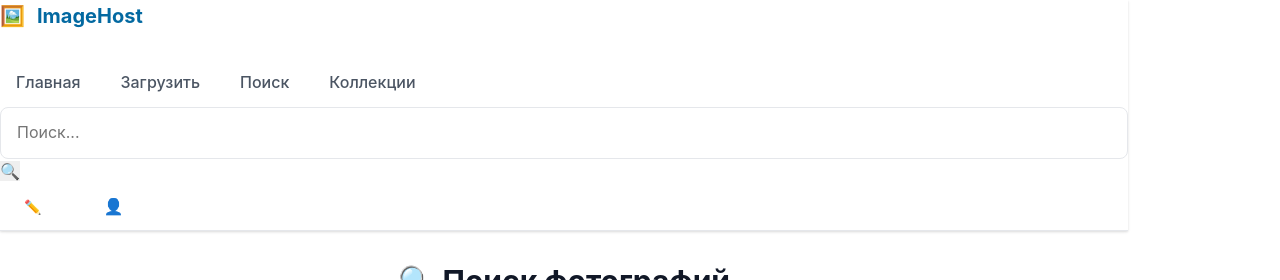
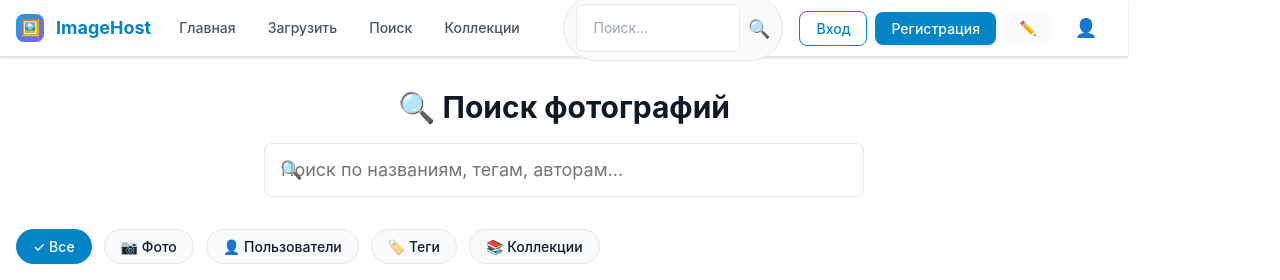
Before and after one commit to TemonLois1/photo-hosting, a React (Create React App) app in the folder frontend/: page /search in a window 1280 px wide. Shown: the top 280 px of the page. Built offline with nearby package versions, Linux system fonts and the light colour scheme.

Commit message:
🎨 Compact header with auth buttons and improved space usage

```diff
--- a/frontend/src/components/Layout/Header.jsx
+++ b/frontend/src/components/Layout/Header.jsx
@@ -65,6 +65,12 @@ function Header() {
 
         {/* Actions */}
         <div className="header-actions">
+          <button className="auth-btn signin-btn" onClick={closeMobileMenu}>
+            Вход
+          </button>
+          <button className="auth-btn signup-btn" onClick={closeMobileMenu}>
+            Регистрация
+          </button>
           <Link
             to="/editor"
             className="header-action-btn editor-btn"
--- a/frontend/src/components/Layout/Header.modern.css
+++ b/frontend/src/components/Layout/Header.modern.css
@@ -10,12 +10,14 @@
   transition: all var(--transition-base);
 }
 
-.header-content {
+.header-container {
   display: flex;
   align-items: center;
   justify-content: space-between;
-  height: 70px;
-  padding: 0 var(--space-6);
+  height: 56px;
+  padding: 0 var(--space-4);
+  gap: var(--space-4);
+  max-width: 100%;
 }
 
 .header-logo {
@@ -27,10 +29,28 @@
   color: var(--primary-600);
   text-decoration: none;
   transition: color var(--transition-fast);
+  white-space: nowrap;
 }
 
 .header-logo:hover {
   color: var(--primary-700);
+}
+
+.logo-icon {
+  display: inline-flex;
+  align-items: center;
+  justify-content: center;
+  width: 28px;
+  height: 28px;
+  background: linear-gradient(135deg, var(--primary-500) 0%, var(--accent-500) 100%);
+  border-radius: var(--radius-md);
+  font-weight: var(--font-weight-bold);
+  color: white;
+  font-size: var(--text-base);
+}
+
+.logo-text {
+  font-size: var(--text-lg);
 }
 
 .header-logo-icon {
@@ -49,13 +69,15 @@
   display: flex;
   align-items: center;
   gap: var(--space-2);
+  flex: 1;
 }
 
 .nav-link {
-  padding: var(--space-3) var(--space-4);
+  padding: var(--space-2) var(--space-3);
   color: var(--color-text-secondary);
   text-decoration: none;
   font-weight: var(--font-weight-medium);
+  font-size: var(--text-sm);
   border-radius: var(--radius-md);
   transition: all var(--transition-fast);
   cursor: pointer;
@@ -71,27 +93,63 @@
 .header-actions {
   display: flex;
   align-items: center;
-  gap: var(--space-3);
+  gap: var(--space-2);
 }
 
-.search-box {
-  display: none;
+/* Auth Buttons */
+.auth-btn {
+  padding: var(--space-2) var(--space-4);
+  border-radius: var(--radius-md);
+  font-weight: var(--font-weight-medium);
+  font-size: var(--text-sm);
+  transition: all var(--transition-fast);
+  cursor: pointer;
+  border: none;
+  white-space: nowrap;
+}
+
+.signin-btn {
+  background-color: transparent;
+  color: var(--primary-600);
+  border: 1px solid var(--primary-600);
+}
+
+.signin-btn:hover {
+  background-color: var(--primary-50);
+  border-color: var(--primary-700);
+  color: var(--primary-700);
+}
+
+.signup-btn {
+  background-color: var(--primary-600);
+  color: white;
+  border: none;
+}
+
+.signup-btn:hover {
+  background-color: var(--primary-700);
+  transform: translateY(-1px);
+  box-shadow: var(--shadow-md);
+}
+
+.header-search {
+  display: flex;
   align-items: center;
   background-color: var(--color-background-secondary);
   border: 1px solid var(--color-border);
   border-radius: var(--radius-full);
-  padding: var(--space-2) var(--space-4);
+  padding: var(--space-2) var(--space-3);
   gap: var(--space-2);
   transition: all var(--transition-fast);
-  min-width: 250px;
+  max-width: 220px;
 }
 
-.search-box:focus-within {
+.header-search:focus-within {
   border-color: var(--primary-500);
   box-shadow: 0 0 0 3px rgba(14, 165, 233, 0.1);
 }
 
-.search-box input {
+.search-input {
   background: none;
   border: none;
   outline: none;
@@ -101,8 +159,21 @@
   width: 100%;
 }
 
-.search-box input::placeholder {
+.search-input::placeholder {
   color: var(--color-text-disabled);
+}
+
+.search-btn {
+  background: none;
+  border: none;
+  cursor: pointer;
+  font-size: var(--text-lg);
+  padding: 0;
+  transition: transform var(--transition-fast);
+}
+
+.search-btn:hover {
+  transform: scale(1.1);
 }
 
 /* Button Styles */
@@ -119,6 +190,29 @@
   border: none;
   text-decoration: none;
   white-space: nowrap;
+}
+
+.header-action-btn {
+  display: flex;
+  align-items: center;
+  justify-content: center;
+  width: 32px;
+  height: 32px;
+  border-radius: var(--radius-md);
+  background-color: var(--color-background-secondary);
+  color: var(--color-text-primary);
+  text-decoration: none;
+  font-size: var(--text-lg);
+  transition: all var(--transition-fast);
+  cursor: pointer;
+  border: 1px solid var(--color-border);
+}
+
+.header-action-btn:hover {
+  background-color: var(--primary-50);
+  border-color: var(--primary-300);
+  color: var(--primary-600);
+  transform: translateY(-1px);
 }
 
 .btn-primary {
@@ -151,43 +245,74 @@
   background-color: var(--primary-50);
 }
 
-/* Mobile Menu */
-.mobile-menu-btn {
+.header-mobile-toggle {
   display: none;
+  flex-direction: column;
+  gap: 4px;
   background: none;
   border: none;
   cursor: pointer;
-  padding: var(--space-2);
-  color: var(--color-text-primary);
-  font-size: var(--text-xl);
+  padding: 4px 8px;
+}
+
+.header-mobile-toggle span {
+  width: 20px;
+  height: 2px;
+  background-color: var(--color-text-primary);
+  border-radius: 2px;
+  transition: all var(--transition-fast);
+}
+
+.header-mobile-toggle.active span:nth-child(1) {
+  transform: rotate(45deg) translate(8px, 8px);
+}
+
+.header-mobile-toggle.active span:nth-child(2) {
+  opacity: 0;
+}
+
+.header-mobile-toggle.active span:nth-child(3) {
+  transform: rotate(-45deg) translate(7px, -7px);
 }
 
 /* Responsive */
 @media (max-width: 768px) {
-  .header-content {
-    padding: 0 var(--space-4);
-    height: 64px;
+  .header-container {
+    height: 56px;
+  }
+
+  .header-mobile-toggle {
+    display: flex;
   }
 
   .header-nav {
     display: none;
+    position: absolute;
+    top: 56px;
+    left: 0;
+    right: 0;
+    background-color: var(--color-background);
+    border-bottom: 1px solid var(--color-border);
+    flex-direction: column;
+    width: 100%;
+    z-index: 1000;
   }
 
-  .mobile-menu-btn {
-    display: block;
+  .header-nav.active {
+    display: flex;
   }
 
-  .search-box {
+  .header-search {
     display: none;
   }
 
-  .header-logo {
-    font-size: var(--text-lg);
+  .auth-btn {
+    display: none;
   }
 }
 
 @media (min-width: 769px) {
-  .search-box {
-    display: flex;
+  .header-mobile-toggle {
+    display: none !important;
   }
 }
--- a/frontend/src/pages/Collections.modern.css
+++ b/frontend/src/pages/Collections.modern.css
@@ -1,7 +1,7 @@
 /* Modern Collections Page Styles */
 
 .collections-page {
-  min-height: 100vh;
+  min-height: calc(100vh - var(--header-height));
   background: linear-gradient(135deg, var(--primary-50), var(--accent-50));
   padding: var(--space-8) var(--space-4);
   display: flex;
@@ -10,7 +10,7 @@
 }
 
 .collections-container {
-  max-width: 1200px;
+  max-width: 1400px;
   width: 100%;
   margin: 0 auto;
 }
--- a/frontend/src/pages/Editor.modern.css
+++ b/frontend/src/pages/Editor.modern.css
@@ -1,7 +1,7 @@
 /* Modern Editor Page Styles */
 
 .editor-page {
-  min-height: 100vh;
+  min-height: calc(100vh - var(--header-height));
   background-color: var(--color-background);
   display: flex;
   flex-direction: column;
--- a/frontend/src/pages/Home.modern.css
+++ b/frontend/src/pages/Home.modern.css
@@ -1,7 +1,7 @@
 /* Modern Home Page Styles */
 
 .home-page {
-  min-height: 100vh;
+  min-height: calc(100vh - var(--header-height));
   background-color: var(--color-background);
   display: flex;
   flex-direction: column;
@@ -83,7 +83,7 @@
 
 /* Gallery Section */
 .gallery-section {
-  max-width: 1400px;
+  max-width: 1600px;
   width: 100%;
   margin: 0 auto;
   padding: 0 var(--space-4);
--- a/frontend/src/pages/Post.modern.css
+++ b/frontend/src/pages/Post.modern.css
@@ -1,7 +1,7 @@
 /* Modern Post View Styles */
 
 .post-page {
-  min-height: 100vh;
+  min-height: calc(100vh - var(--header-height));
   background-color: var(--color-background);
   padding: var(--space-8) var(--space-4);
   display: flex;
@@ -10,7 +10,7 @@
 }
 
 .post-container {
-  max-width: 1200px;
+  max-width: 1400px;
   width: 100%;
   margin: 0 auto;
   display: grid;
--- a/frontend/src/pages/Profile.modern.css
+++ b/frontend/src/pages/Profile.modern.css
@@ -1,7 +1,7 @@
 /* Modern Profile Page Styles */
 
 .profile-page {
-  min-height: 100vh;
+  min-height: calc(100vh - var(--header-height));
   background: linear-gradient(135deg, var(--primary-50), var(--accent-50));
   padding: var(--space-8) var(--space-4);
   display: flex;
@@ -10,7 +10,7 @@
 }
 
 .profile-container {
-  max-width: 1200px;
+  max-width: 1400px;
   width: 100%;
   margin: 0 auto;
 }
--- a/frontend/src/pages/Search.modern.css
+++ b/frontend/src/pages/Search.modern.css
@@ -1,7 +1,7 @@
 /* Modern Search Page Styles */
 
 .search-page {
-  min-height: 100vh;
+  min-height: calc(100vh - var(--header-height));
   background-color: var(--color-background);
   padding: var(--space-8) var(--space-4);
   display: flex;
@@ -10,7 +10,7 @@
 }
 
 .search-container {
-  max-width: 1400px;
+  max-width: 1600px;
   width: 100%;
   margin: 0 auto;
 }
--- a/frontend/src/pages/Upload.modern.css
+++ b/frontend/src/pages/Upload.modern.css
@@ -1,7 +1,7 @@
 /* Modern Upload Page Styles */
 
 .upload-page {
-  min-height: 100vh;
+  min-height: calc(100vh - var(--header-height));
   background: linear-gradient(135deg, var(--primary-50), var(--accent-50));
   padding: var(--space-8) var(--space-4);
   display: flex;
@@ -10,7 +10,7 @@
 }
 
 .upload-container {
-  max-width: 800px;
+  max-width: 900px;
   width: 100%;
   margin: 0 auto;
 }
--- a/frontend/src/styles/design-system.css
+++ b/frontend/src/styles/design-system.css
@@ -94,6 +94,10 @@
   --space-12: 3rem; /* 48px */
   --space-16: 4rem; /* 64px */
   --space-20: 5rem; /* 80px */
+
+  /* ========== LAYOUT ========== */
+  --header-height: 56px;
+  --footer-height: auto;
 
   /* ========== BORDER RADIUS ========== */
   --radius-none: 0;
```
